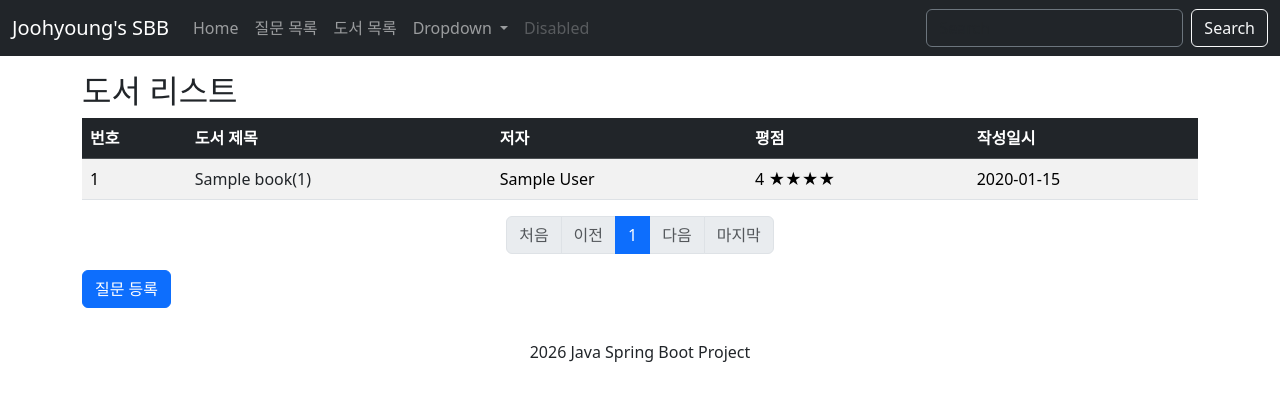
After one commit to Ow-wL/SBB, a Spring Boot app: page /book/list in a window 1280 px wide. The commit adds this page. Shown: the top 401 px of the page. Run offline with Spring Boot 4, Linux system fonts and the light colour scheme; tables that the repository leaves empty hold one stand-in row (values such as "Sample post"); some libraries are stand-ins or nearby versions.

Commit message:
feat: Book list 추가

```diff
--- /dev/null
+++ b/src/main/java/com/mysite/sbb/book/controller/BookController.java
@@ -0,0 +1,61 @@
+package com.mysite.sbb.book.controller;
+
+import com.mysite.sbb.answer.dto.AnswerDto;
+import com.mysite.sbb.book.dto.BookDto;
+import com.mysite.sbb.book.entity.Book;
+import com.mysite.sbb.book.service.BookService;
+import jakarta.validation.Valid;
+import lombok.RequiredArgsConstructor;
+import lombok.extern.slf4j.Slf4j;
+import org.springframework.data.domain.Page;
+import org.springframework.stereotype.Controller;
+import org.springframework.ui.Model;
+import org.springframework.validation.BindingResult;
+import org.springframework.web.bind.annotation.*;
+
+@Controller
+@Slf4j
+@RequiredArgsConstructor
+@RequestMapping("/book")
+public class BookController {
+
+    private final BookService BookService;
+
+    @GetMapping("/list")
+    public String list(Model model,
+                       @RequestParam(value = "page", defaultValue="0") int page) {
+        Page<Book> paging = BookService.getList(page);
+        log.info("==========> paging : {}", paging);
+        model.addAttribute("paging", paging);
+        return "book/list";
+    }
+
+    /*
+    @GetMapping("/{id}")
+    public String detail(@PathVariable("id") Long id,
+                         AnswerDto answerDto,
+                         Model model) {
+        log.info("===========> id : {}", id);
+        Book question = BookService.getQuestion(id);
+        model.addAttribute("question", question);
+        return "question/detail";
+    }
+    */
+
+    @GetMapping("/create")
+    public String createInputForm(BookDto bookDto) {
+        return "book/inputform";
+    }
+
+    @PostMapping("/create")
+    public String createBook(@Valid BookDto bookDto,
+                                 BindingResult bindingResult) {
+        log.info("===========> bookDto : {}", bookDto);
+        if(bindingResult.hasErrors()) {
+            return "book/inputform";
+        }
+
+        BookService.createBook(bookDto);
+        return "redirect:/book/list";
+    }
+}
--- /dev/null
+++ b/src/main/resources/templates/book/list.html
@@ -0,0 +1,121 @@
+<!DOCTYPE html>
+<html xmlns:th="http://www.thymeleaf.org"
+      xmlns:layout="http://www.ultraq.net.nz/thymeleaf/layout"
+      layout:decorate="~{layouts/layout}">
+
+
+<!-- 자동 줄맞춤 : Ctrl Shift F -->
+<div layout:fragment="content" class="container my-3">
+    <h2> 도서 리스트 </h2>
+    <div class="table-responsive">
+        <table class="table table-striped table-hover align-middle">
+            <thead class="table-dark">
+            <tr>
+                <th scope="col">번호</th>
+                <th scope="col">도서 제목</th>
+                <th scope="col">저자</th>
+                <th scope="col">평점</th>
+                <th scope="col">작성일시</th>
+            </tr>
+            </thead>
+
+            <tbody>
+            <tr th:each="book, loop : ${paging}">
+                <td th:text="${paging.getTotalElements() - (paging.number * paging.size) - loop.index}"> 번호 </td>
+                <td>
+                    <a th:href="@{|/book/${book.id}|}"
+                       th:text="${book.subject + '(' + (paging.getTotalElements() - (paging.number * paging.size) - loop.index) + ')'}"
+                       class="text-dark text-decoration-none">도서 제목</a>
+                </td>
+                <td th:text="${book.author}">
+                    저자
+                </td>
+                <td th:text="${book.rating + ' ' + #strings.repeat('★', book.rating)}"
+                    th:classappend="${book.rating == '5'} ? 'text-danger fw-bold'">
+                    평점
+                </td>
+                <td th:text="${#temporals.format(book.created, 'yyyy-MM-dd')}">
+                    2026-10-07 10:00
+                </td>
+            </tr>
+            </tbody>
+        </table>
+    </div>
+
+    <!-- 페이징 기능 추가 -->
+    <!-- 코드는 먼저 paging 객체가 비어 있지 않은지 확인합니다. 이를 통해 페이징 데이터가 없는 경우 페이징 UI를 렌더링하지 않도록 합니다. -->
+    <div th:if="${!paging.isEmpty()}">
+
+        <!-- startPage와 endPage는 현재 페이지 번호(paging.number)를 기준으로 계산됩니다.
+        startPage는 현재 페이지 번호를 5으로 나눈 뒤 5를 곱해 계산되며,
+        endPage는 총 페이지 수(paging.totalPages)와 비교하여 적절한 값을 설정합니다.-->
+        <th:block th:with="startPage=${(paging.number/5) * 5},
+        endPage=(${(paging.totalPages == 0) ? 1 : (startPage + 4 < paging.totalPages ? startPage + 4 : paging.totalPages - 1)})">
+
+            <!-- pagination, page-item, page-link 클래스 확인!-->
+            <ul class="pagination justify-content-center">
+                <!-- 처음 버튼: 첫 번째 페이지로 이동하는 버튼입니다. 현재 페이지가 첫 페이지(paging.number == 0)인 경우
+                disabled 클래스를 추가하여 비활성화합니다.-->
+                <li class="page-item" th:classappend="${paging.number == 0} ? 'disabled'">
+                    <a class="page-link" href="javascript:void(0)" th:data-page="0">
+                        <span>처음</span>
+                    </a>
+                </li>
+                <!-- 이전 버튼: 이전 페이지로 이동하는 버튼입니다. 이전 페이지가 없는 경우(!paging.hasPrevious),
+                disabled 클래스를 추가합니다. -->
+                <li class="page-item" th:classappend="${!paging.hasPrevious} ? 'disabled'">
+                    <a class="page-link" href="javascript:void(0)" th:data-page="${paging.number-1}">
+                        <span>이전</span>
+                    </a>
+                </li>
+                <!-- 페이지 번호 버튼: startPage부터 endPage까지의 페이지 번호를 반복 렌더링합니다. 현재 페이지는 active 클래스를 추가하여 강조합니다. -->
+                <li th:each="page: ${#numbers.sequence(startPage, endPage)}"
+                    th:classappend="${page == paging.number} ? 'active'" class="page-item">
+                    <a th:text="${page + 1}" class="page-link" href="javascript:void(0)" th:data-page="${page}"></a>
+                </li>
+                <!-- 다음 버튼: 다음 페이지로 이동하는 버튼입니다. 다음 페이지가 없는 경우(!paging.hasNext), disabled 클래스를 추가합니다 -->
+                <li class="page-item" th:classappend="${!paging.hasNext} ? 'disabled'">
+                    <a class="page-link" href="javascript:void(0)" th:data-page="${paging.number+1}">
+                        <span>다음</span>
+                    </a>
+                </li>
+                <!-- 마지막 버튼: 마지막 페이지로 이동하는 버튼입니다. 현재 페이지가 마지막 페이지인 경우(paging.number == paging.totalPages-1), disabled 클래스를 추가합니다. -->
+                <li class="page-item" th:classappend="${paging.number == paging.totalPages-1} ? 'disabled'">
+                    <a class="page-link" href="javascript:void(0)" th:data-page="${paging.totalPages-1}">
+                        <span>마지막</span>
+                    </a>
+                </li>
+            </ul>
+
+        </th:block>
+    </div>
+    <!-- 페이징 기능 종료 -->
+
+    <!-- 폼 추가 -->
+    <form th:action="@{/book/list}" method="get" id="searchForm">
+        <input type="hidden" id="page" name="page" th:value="${paging.number}">
+    </form>
+
+    <a th:href="@{/book/create}" class="btn btn-primary">질문 등록</a>
+
+</div>
+
+<script layout:fragment="script" type='text/javascript'>
+    // 페이지에서 page-link 클래스를 가진 요소를 선택
+    const page_elements = document.getElementsByClassName("page-link");
+
+    Array.from(page_elements).forEach(function (element) {
+        element.addEventListener("click", function () { // forEach 메서드를 사용하여 각 page-link 요소에 대해 클릭 이벤트 리스너를 추가
+            // HTML에서 개발자가 필요한 데이터를 요소에 저장할 수 있도록 정해 놓은 표준 : data-* 속성
+            // dataset 속성을 사용하면 data-* 속성에 접근 가능
+
+            // 클릭 이벤트가 발생하면, 해당 버튼의 data-page 속성 값을 읽어와 숨겨진 폼 필드 page의 값으로 설정
+            document.getElementById('page').value = this.dataset.page;
+
+            // 사용자가 선택한 페이지 번호가 서버로 전송
+            document.getElementById('searchForm').submit();
+        });
+    });
+</script>
+
+</html>
--- a/src/main/resources/templates/fragments/header.html
+++ b/src/main/resources/templates/fragments/header.html
@@ -27,6 +27,12 @@
                     <li class="nav-item">
                         <a class="nav-link" href="/question/list">
                             질문 목록
+                        </a>
+                    </li>
+
+                    <li class="nav-item">
+                        <a class="nav-link" href="/book/list">
+                            도서 목록
                         </a>
                     </li>
 
```
Also changed, not shown: src/main/java/com/mysite/sbb/book/dto/BookDto.java (added, +31 -0 lines), src/main/java/com/mysite/sbb/book/entity/Book.java (added, +42 -0 lines), src/main/java/com/mysite/sbb/book/repository/BookRepository.java (added, +21 -0 lines), src/main/java/com/mysite/sbb/book/service/BookService.java (added, +44 -0 lines), src/main/resources/templates/book/inputform.html (added, +95 -0 lines), 1 other file.
